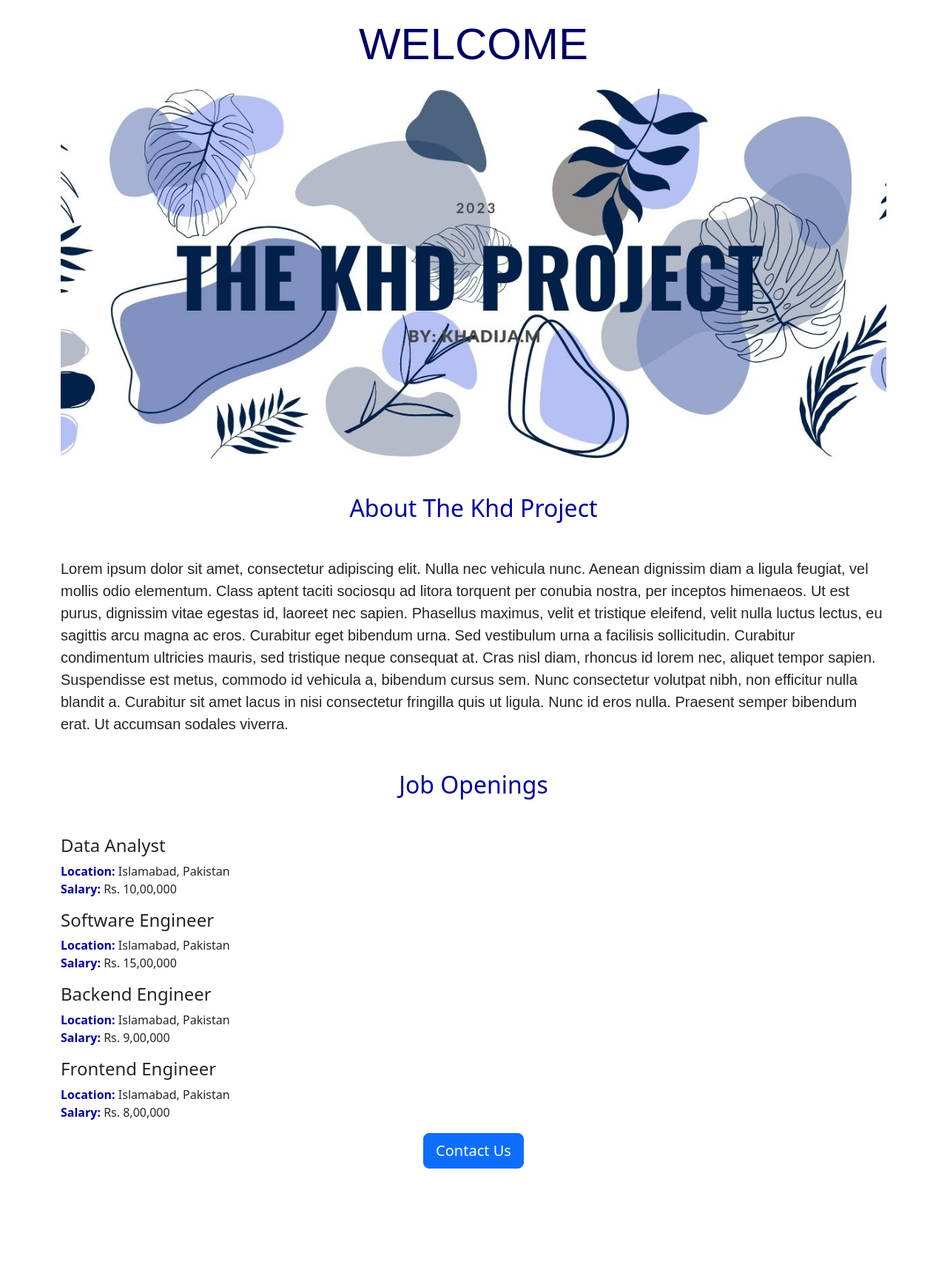
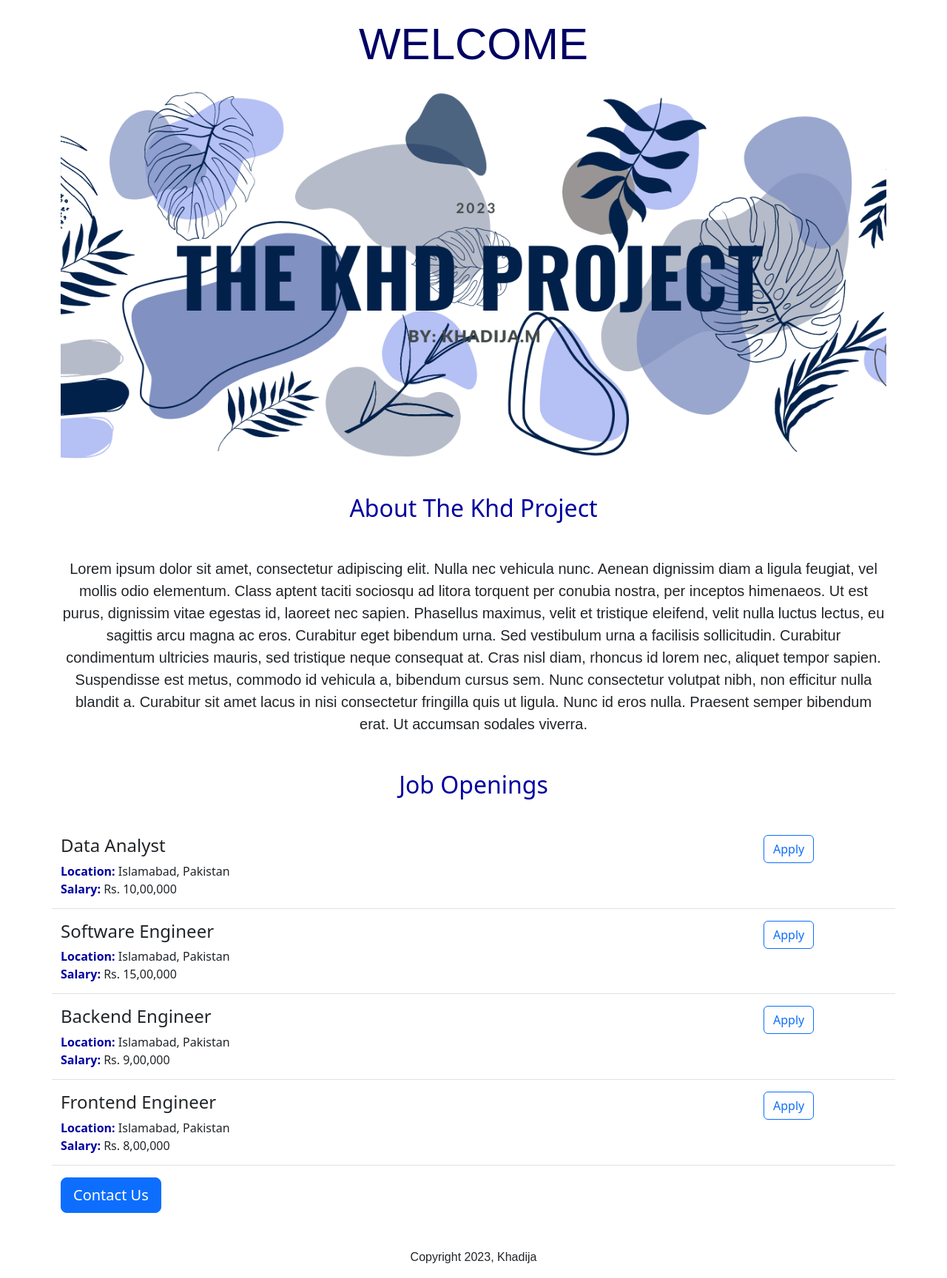
Before and after one commit to khdbiz/Khd-project, a Flask app: page / in a window 1280 px wide. Shown: the whole page at 74% size. Before the commit the page ends 1580 px from the top, so only its background shows below. Run offline with Flask 3, Linux system fonts and the light colour scheme.

Commit message:
Col and row added in the job list.

```diff
--- a/templates/home.html
+++ b/templates/home.html
@@ -19,7 +19,7 @@
         }
         p {
           font-family: arial;
-        text-align: left;
+          text-align: center;
         }
          #img1 {
            height: 500px;
@@ -33,7 +33,7 @@
       <div class="container">
 
       <h1 class="text-center mt-4 mb-4">WELCOME</h1>
-    <img class= "img-fluid" id="img1" src="https://khd-project--khadijamunir.repl.co/static/2023.jpg">
+      <img class= "img-fluid" id="img1" src="https://khd-project--khadijamunir.repl.co/static/khd.png">
       <h2 class="mt-5 mb-5">About {{project_name}}</h2>
       <p class="lead">Lorem ipsum dolor sit amet, consectetur adipiscing elit. Nulla nec vehicula nunc. Aenean dignissim diam a ligula feugiat, vel mollis odio elementum. Class aptent taciti sociosqu ad litora torquent per conubia nostra, per inceptos himenaeos. Ut est purus, dignissim vitae egestas id, laoreet nec sapien. Phasellus maximus, velit et tristique eleifend, velit nulla luctus lectus, eu sagittis arcu magna ac eros. Curabitur eget bibendum urna. Sed vestibulum urna a facilisis sollicitudin. Curabitur condimentum ultricies mauris, sed tristique neque consequat at. Cras nisl diam, rhoncus id lorem nec, aliquet tempor sapien. Suspendisse est metus, commodo id vehicula a, bibendum cursus sem. Nunc consectetur volutpat nibh, non efficitur nulla blandit a. Curabitur sit amet lacus in nisi consectetur fringilla quis ut ligula. Nunc id eros nulla. Praesent semper bibendum erat. Ut accumsan sodales viverra.</p>
       <h2 class="mt-5 mb-5">Job Openings</h2>
@@ -44,10 +44,12 @@
         {% endfor %}
   </div>
 
-    <div style="text-align: center;">
+      <div style="text-align: left;">
       <button class="btn btn-primary btn-lg text-center mb-4">Contact Us</button>
       </div>
       </div>
+
+      <p class="mt-4">Copyright 2023, Khadija</p>
     </body>
 
 
--- a/templates/jobitem.html
+++ b/templates/jobitem.html
@@ -1,14 +1,25 @@
-<div>
+  <div class="border-bottom row" style="margin-bottom:16px;padding-bottom:4px;">
+
+
+    <div class="col-10">
   <h4>{{job['title']}}</h4>
 
   <div><b>Location: </b>{{job['location']}}</div>
 
      {% if 'salary' in job%}
-<div style="margin-bottom:16px"><b>Salary: </b>{{job['salary']}}</div>
+  <div style="margin-bottom:10px"><b>Salary: </b>{{job['salary']}}</div>
      {% endif %}
+      </div>
+
+    <div class="col-2">
+    <button type="button" class="btn btn-outline-primary" style="margin-bottom:10px">Apply</button>
+    </div>
         <style>
           b {
             color: rgb(0,0,160)
           }
+          border-bottom {
+             color: rgb(0,0,160)
+          }
         </style>
   </div>
```
Also changed, not shown: static/2023.jpg (deleted), static/2023.png (added), static/Untitled design (3).jpg (deleted), static/Untitled design (4).jpg (deleted), static/khd.png (added). Lines whose indentation alone changed are shown as unchanged.
